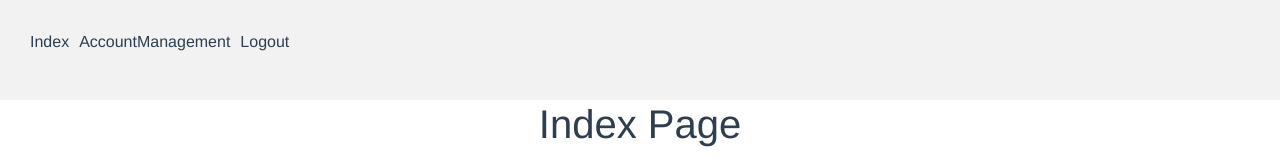
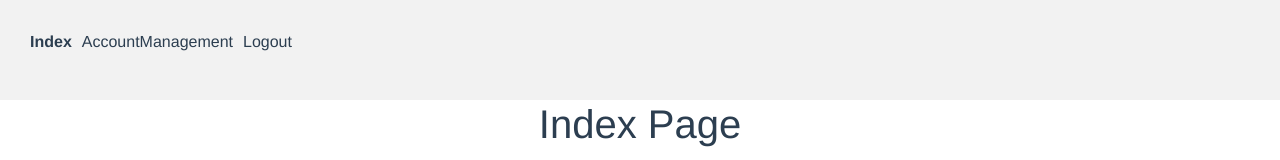
Before and after one commit to DanerisMendoza/MEMOTECH, a Vue app in the folder frontend/: page /adminIndex in a window 1280 px wide. Shown: the top 160 px of the page. Built offline with nearby package versions, Linux system fonts and the light colour scheme; no server answers; sample sign-in values are in the browser's storage.

Commit message:
nav bar improve

```diff
--- a/frontend/src/components/Navbar.vue
+++ b/frontend/src/components/Navbar.vue
@@ -1,12 +1,12 @@
 <template>
     <nav>
       <ul v-if="navType == 'admin'">
-        <li @click="navigateTo('adminIndex')" :class="{ active: currentPage === 'Index' }">Index</li>
+        <li @click="navigateTo('adminIndex')" :class="{ active: currentPage === 'adminIndex' }">Index</li>
         <li @click="navigateTo('AccountManagement')" :class="{ active: currentPage === 'AccountManagement' }">AccountManagement</li>
         <li @click="navigateTo('Login'); clearUserInfo()" >Logout</li>
       </ul>
       <ul v-if="navType == 'user'">
-        <li @click="navigateTo('userIndex')" :class="{ active: currentPage === 'Index' }">Index</li>
+        <li @click="navigateTo('userIndex')" :class="{ active: currentPage === 'userIndex' }">Index</li>
         <li @click="navigateTo('deck')" :class="{ active: currentPage === 'deck' }">Deck</li>
         <li @click="navigateTo('Login'); clearUserInfo()" >Logout</li>
       </ul>
```
